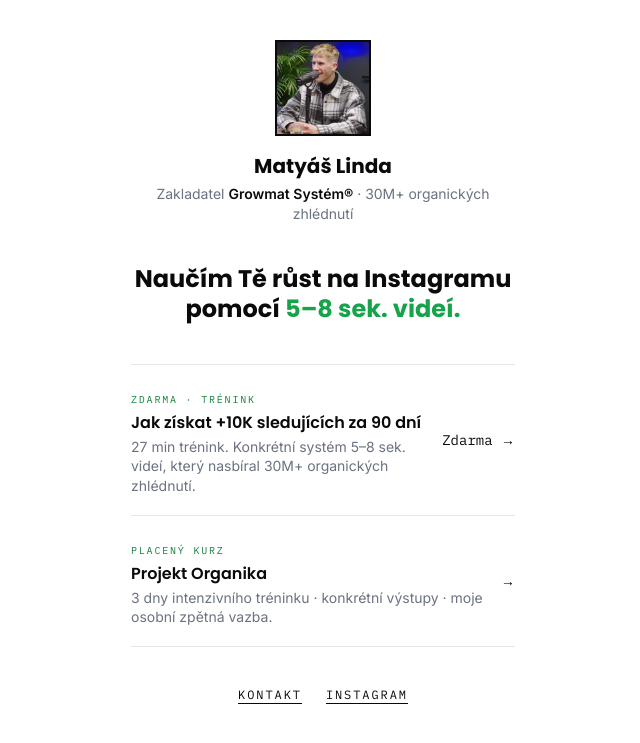
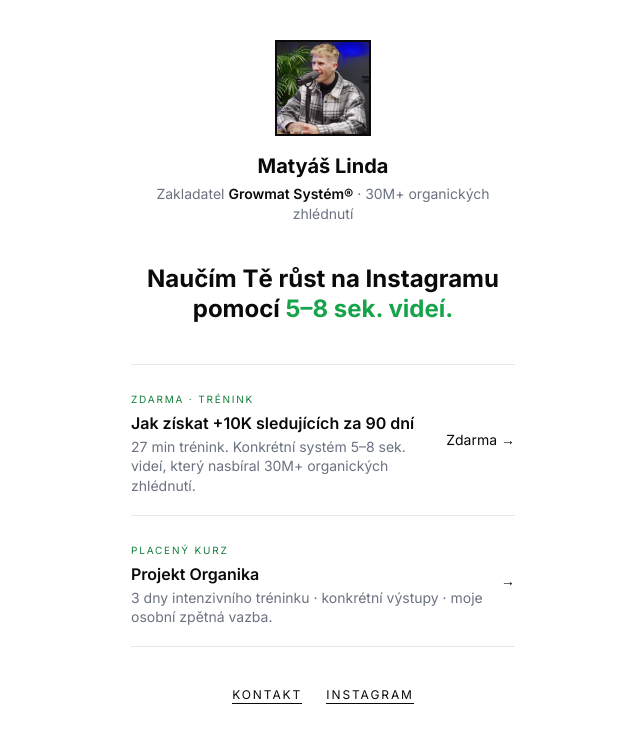
Before and after one commit to adambardzak/socialmaty, a Next.js app: page /start in a window 1280 px wide. Shown: the top 743 px of the page, without its empty margins (317-957 px from the left). Built offline with nearby package versions, Linux system fonts and the light colour scheme.

Commit message:
use Inter font across entire site

```diff
--- a/src/app/layout.tsx
+++ b/src/app/layout.tsx
@@ -1,22 +1,15 @@
 import type { Metadata } from "next";
-import { Inter, Poppins, IBM_Plex_Mono } from "next/font/google";
+import { Inter } from "next/font/google";
 import { Analytics } from "@vercel/analytics/react";
 import { SpeedInsights } from "@vercel/speed-insights/next";
 import "./globals.css";
 import Footer from "@/components/Footer";
 import ScrollReveal from "@/components/ScrollReveal";
 
-const inter = Inter({ subsets: ["latin", "latin-ext"], variable: "--font-inter", display: "swap" });
-const poppins = Poppins({
+const inter = Inter({
   subsets: ["latin", "latin-ext"],
   weight: ["400", "500", "600", "700", "800"],
-  variable: "--font-poppins",
-  display: "swap",
-});
-const mono = IBM_Plex_Mono({
-  subsets: ["latin", "latin-ext"],
-  weight: ["400", "500", "600"],
-  variable: "--font-mono",
+  variable: "--font-inter",
   display: "swap",
 });
 
@@ -40,7 +33,7 @@ export const metadata: Metadata = {
 
 export default function RootLayout({ children }: { children: React.ReactNode }) {
   return (
-    <html lang="cs" className={`${inter.variable} ${poppins.variable} ${mono.variable}`}>
+    <html lang="cs" className={inter.variable}>
       <body className="bg-bg text-ink font-sans">
         <ScrollReveal />
         <main className="min-h-[80vh]">{children}</main>
--- a/tailwind.config.ts
+++ b/tailwind.config.ts
@@ -27,8 +27,8 @@ const config: Config = {
       },
       fontFamily: {
         sans: ["var(--font-inter)", "ui-sans-serif", "system-ui"],
-        display: ["var(--font-poppins)", "ui-sans-serif", "system-ui"],
-        mono: ["var(--font-mono)", "ui-monospace", "monospace"],
+        display: ["var(--font-inter)", "ui-sans-serif", "system-ui"],
+        mono: ["var(--font-inter)", "ui-sans-serif", "system-ui"],
       },
       borderRadius: {
         none: "0",
```
